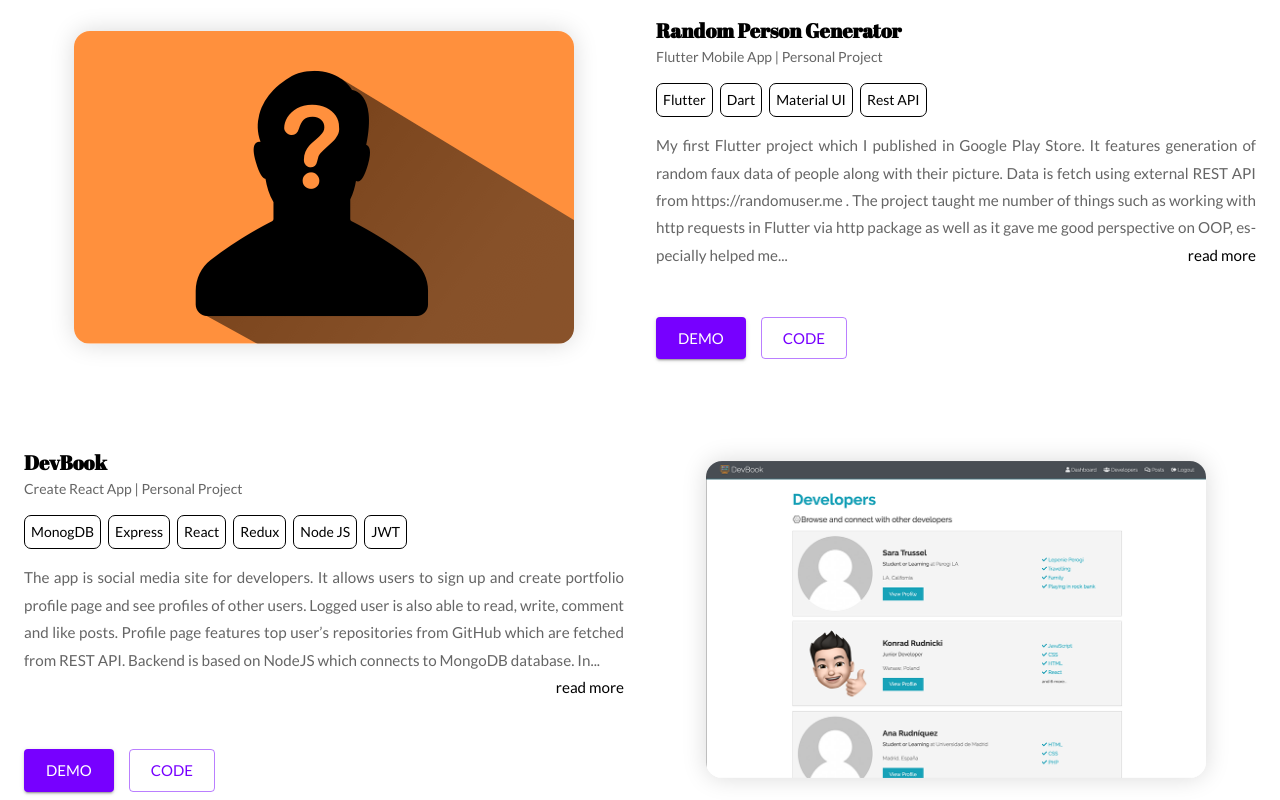
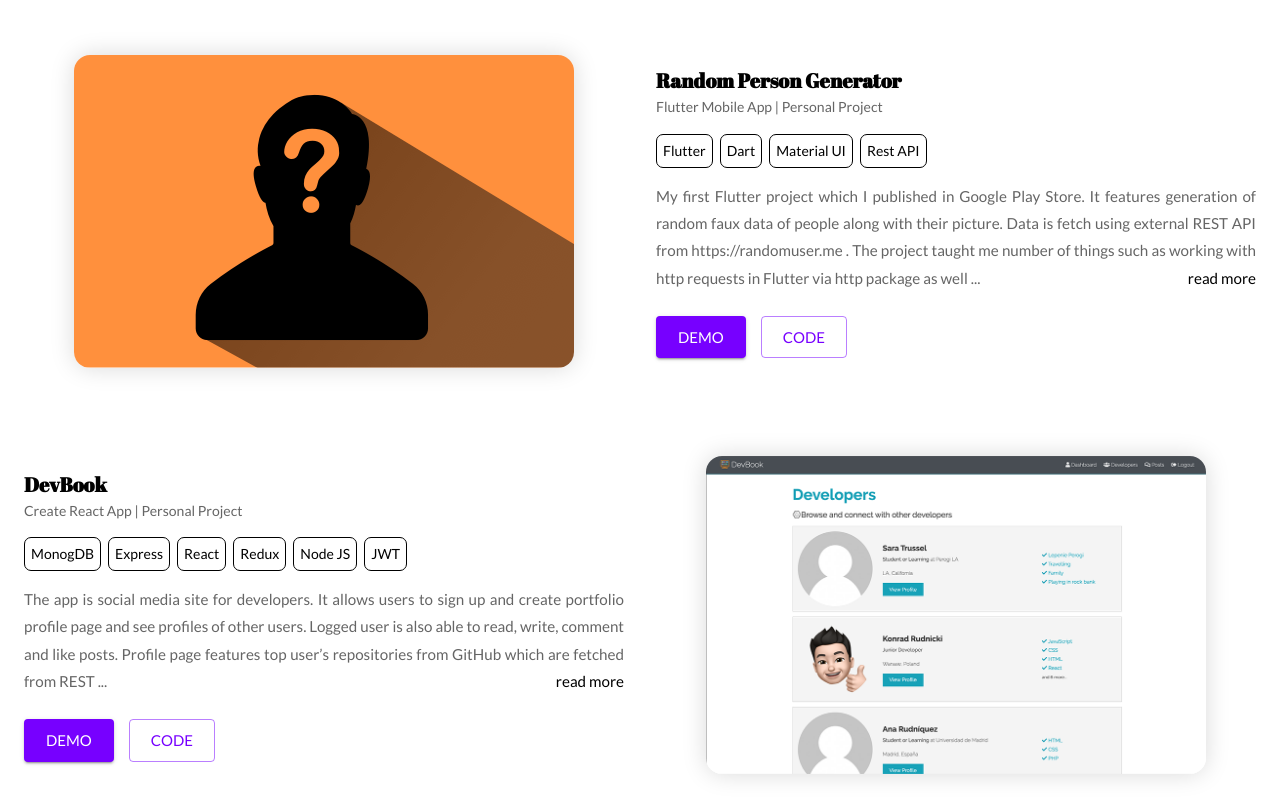
Before and after one commit to zeglarz/portfolio-website-v2, a React (Create React App) app: page /projects in a window 1280 px wide. Shown: the part 1420-2220 px from the top of the page. Built offline with nearby package versions, Linux system fonts and the light colour scheme.

Commit message:
stylin adjustments

```diff
--- a/src/components/Hero/constants.ts
+++ b/src/components/Hero/constants.ts
@@ -1,4 +1,5 @@
-import {github, stackoverflow, twitter, linkedin, mail} from './SocialIcons/icons';
+import { github, linkedin, mail, stackoverflow, twitter } from './SocialIcons/icons';
+
 
 interface ISocial {
     name: string,
@@ -10,26 +11,26 @@ export const SOCIAL: ISocial[] = [
     {
         name: 'GitHub',
         link: 'https://github.com/zeglarz',
-        icon: github
+        icon: github,
     },
     {
         name: 'Twitter',
         link: 'https://twitter.com/KonradRudnicki6',
-        icon: twitter
+        icon: twitter,
     },
     {
         name: 'Stack Overflow',
         link: 'https://stackoverflow.com/users/10702224/indyanin',
-        icon: stackoverflow
+        icon: stackoverflow,
     },
     {
         name: 'LinkedIn',
         link: 'https://www.linkedin.com/in/konradrudnicki/',
-        icon: linkedin
+        icon: linkedin,
     },
     {
         name: 'Mail',
-        link: 'mailto://konrad.rudnicki@gmail.com',
-        icon: mail
-    }
-]
+        link: 'mailto:konrad.rudnicki@gmail.com?subject=Hello%20from%20konradrudnicki.com',
+        icon: mail,
+    },
+];
--- a/src/components/PageWrapper/PageWrapper.ts
+++ b/src/components/PageWrapper/PageWrapper.ts
@@ -65,7 +65,7 @@ const PageWrapper = styled.div`
             -ms-hyphens: auto;
             hyphens: auto;
             max-width: 720px;
-            margin-bottom: 3rem;
+            margin-bottom: 1.5rem;
 
             ${media.giant`
                 font-size: 0.95rem;
--- a/src/components/ContactForm/Modal.tsx
+++ b/src/components/ProjectList/ProjectCard/Modal.tsx
@@ -2,9 +2,11 @@ import React, { FunctionComponent } from 'react';
 import Dialog from '@material-ui/core/Dialog';
 import styled from 'styled-components';
 import { Button, Grid, Typography } from '@material-ui/core';
-import { IProjects } from '../ProjectList/constants';
-import { StyledLink } from '../../styles/StyledLink';
-import media from '../../styles/style';
+import { IProjects } from '../constants';
+import { StyledLink } from '../../../styles/StyledLink';
+import media from '../../../styles/style';
+import { useHistory } from 'react-router-dom';
+import Zoom from '@material-ui/core/Zoom';
 
 
 interface ModalProps {
@@ -29,6 +31,7 @@ const StyledCloseButton = styled.button`
 `;
 
 const StyledModal = styled(Dialog)`
+background: rgba(0, 0, 0, 0.5);
 .MuiDialog-paper {
           border-radius: 16px;
                     box-shadow: ${({ theme }) => theme.shadows.primary};
@@ -48,10 +51,10 @@ const StyledModal = styled(Dialog)`
           border-radius: 16px;
           width: 100%;
           height: 100%;
+
           ${media.thone`
                 width: auto;
                 overflow-y: scroll;
-
                 max-height: 300px;
           `}
      }
@@ -84,12 +87,10 @@ const StyledModal = styled(Dialog)`
          `}
     }
     .skills {
-    margin: 15px 0;
-
     ${media.tablet`
             margin: 0 auto;
          `};
-      margin-bottom: 8px;
+      margin: 15px 0 8px;
     }
   button {
   margin-right: 15px;
@@ -121,6 +122,7 @@ const Skill = styled.span`
 `;
 
 const MuiModal: FunctionComponent<ModalProps & IProjects> = ({ open, stack, setOpen, img, title, subtitle, description, demoURL, gitURL }) => {
+    const history = useHistory();
 
     const handleOpen = () => {
         setOpen(true);
@@ -128,6 +130,7 @@ const MuiModal: FunctionComponent<ModalProps & IProjects> = ({ open, stack, setO
 
     const handleClose = () => {
         setOpen(false);
+        history.push('/projects');
     };
 
     return (
@@ -137,6 +140,7 @@ const MuiModal: FunctionComponent<ModalProps & IProjects> = ({ open, stack, setO
                      aria-describedby="simple-modal-description"
                      scroll={'body'}
                      maxWidth={'md'}
+                     TransitionComponent={Zoom}
         >
             <Grid
                 container
@@ -145,7 +149,7 @@ const MuiModal: FunctionComponent<ModalProps & IProjects> = ({ open, stack, setO
                 justify='center'
                 className={'main-container'}
             >
-                <StyledCloseButton onClick={() => setOpen(false)}>X</StyledCloseButton>
+                <StyledCloseButton onClick={handleClose}>X</StyledCloseButton>
 
                 <Grid
                     container
--- a/src/components/ProjectList/ProjectCard/ProjectCard.tsx
+++ b/src/components/ProjectList/ProjectCard/ProjectCard.tsx
@@ -5,7 +5,7 @@ import styled from 'styled-components';
 import { IProjects } from '../constants';
 import media from '../../../styles/style';
 import { StyledLink } from '../../../styles/StyledLink';
-import Modal from '../../ContactForm/Modal';
+import Modal from './Modal';
 
 
 const StyledLinkMod = styled(StyledLink)`
@@ -22,9 +22,10 @@ const StyledCard = styled.div`
   .image {
     position: relative;
     img {
+        max-height: 350px;
         height: auto;
-        width: 100%;
-        max-width: 500px;
+        max-width:500px;
+        object-fit: cover;
         border-radius: 16px;
         box-shadow: 0 0 25px 0 rgba(0, 0, 0, 0.15);
            ${media.tablet`
@@ -101,12 +102,15 @@ const ProjectCard: FunctionComponent<IProjects & { index: number }> = (props) =>
         demoURL,
         gitURL,
     } = props;
+
     const [open, setOpen] = React.useState(false);
     const history = useHistory();
     const slugURL = history.location.search?.split('=')[1];
     useEffect(() => {
         if (slugURL === slug) setOpen(true);
     }, [slugURL, slug]);
+
+
     return (
         <StyledCard>
             <Grid
@@ -134,7 +138,7 @@ const ProjectCard: FunctionComponent<IProjects & { index: number }> = (props) =>
                         ))}
                     </div>
                     <div
-                        className={'paragraph'}>{description.en.split(' ').splice(0, 99).join(' ').concat('...')}{
+                        className={'paragraph'}>{description.en.split(' ').splice(0, 79).join(' ').concat('...')}{
                         <Link to={`/projects?project=${slug}`} onClick={() => setOpen(true)}>read more</Link>}</div>
                     <Grid container direction='row' justify={'flex-start'}>
                         <StyledLinkMod href={demoURL}>
--- a/src/views/Projects/Projects.tsx
+++ b/src/views/Projects/Projects.tsx
@@ -42,6 +42,7 @@ const Projects = () => {
                     cumque, doloremque et fugit harum, illum incidunt ipsam iusto molestias natus nisi perspiciatis quae
                     quasi repudiandae sapiente?
                 </div>
+                <div style={{ marginBottom: '4rem' }}/>
                 <ProjectList/>
             </div>
         </Container>
```
Lines whose indentation alone changed are shown as unchanged.
